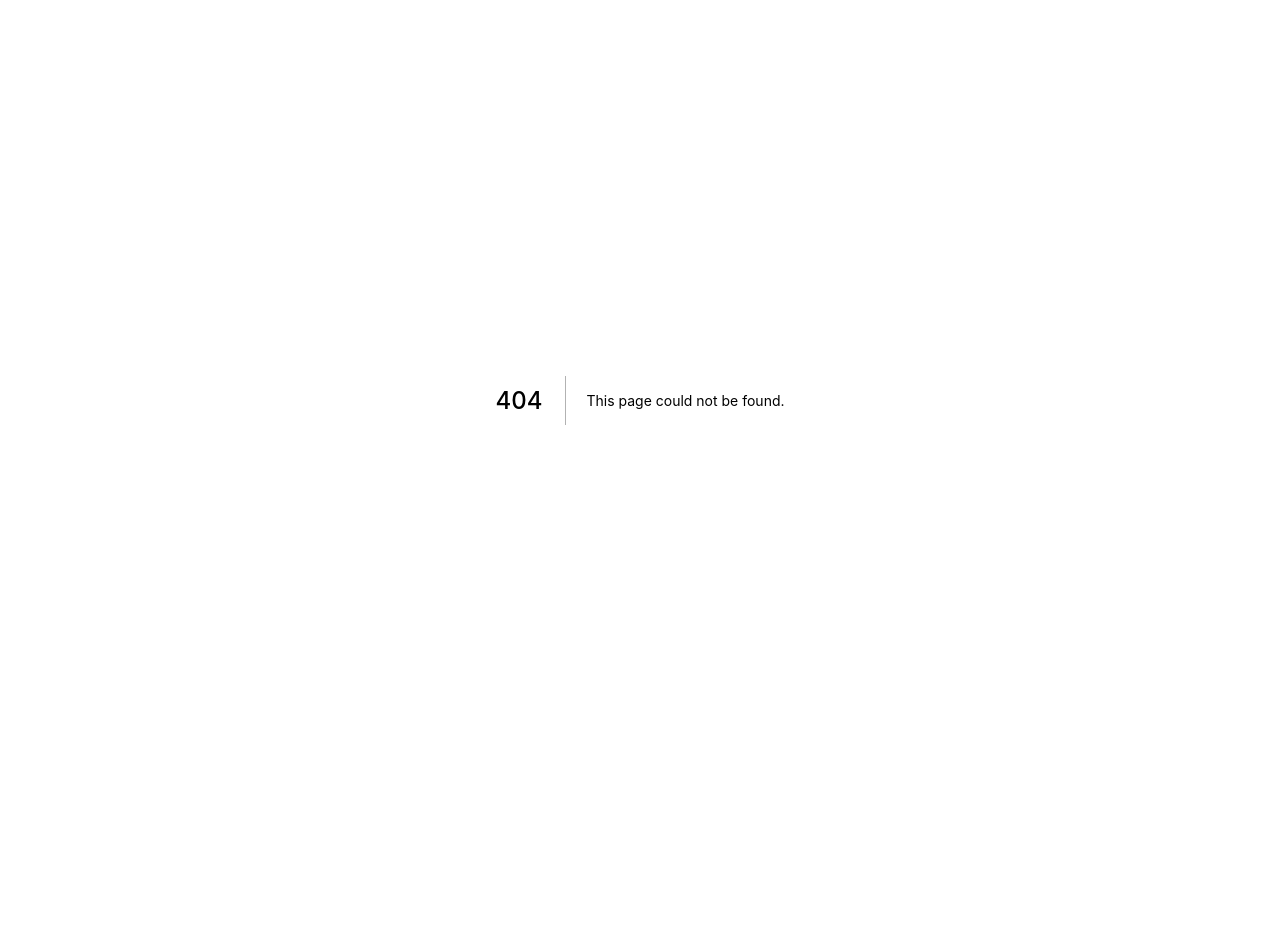
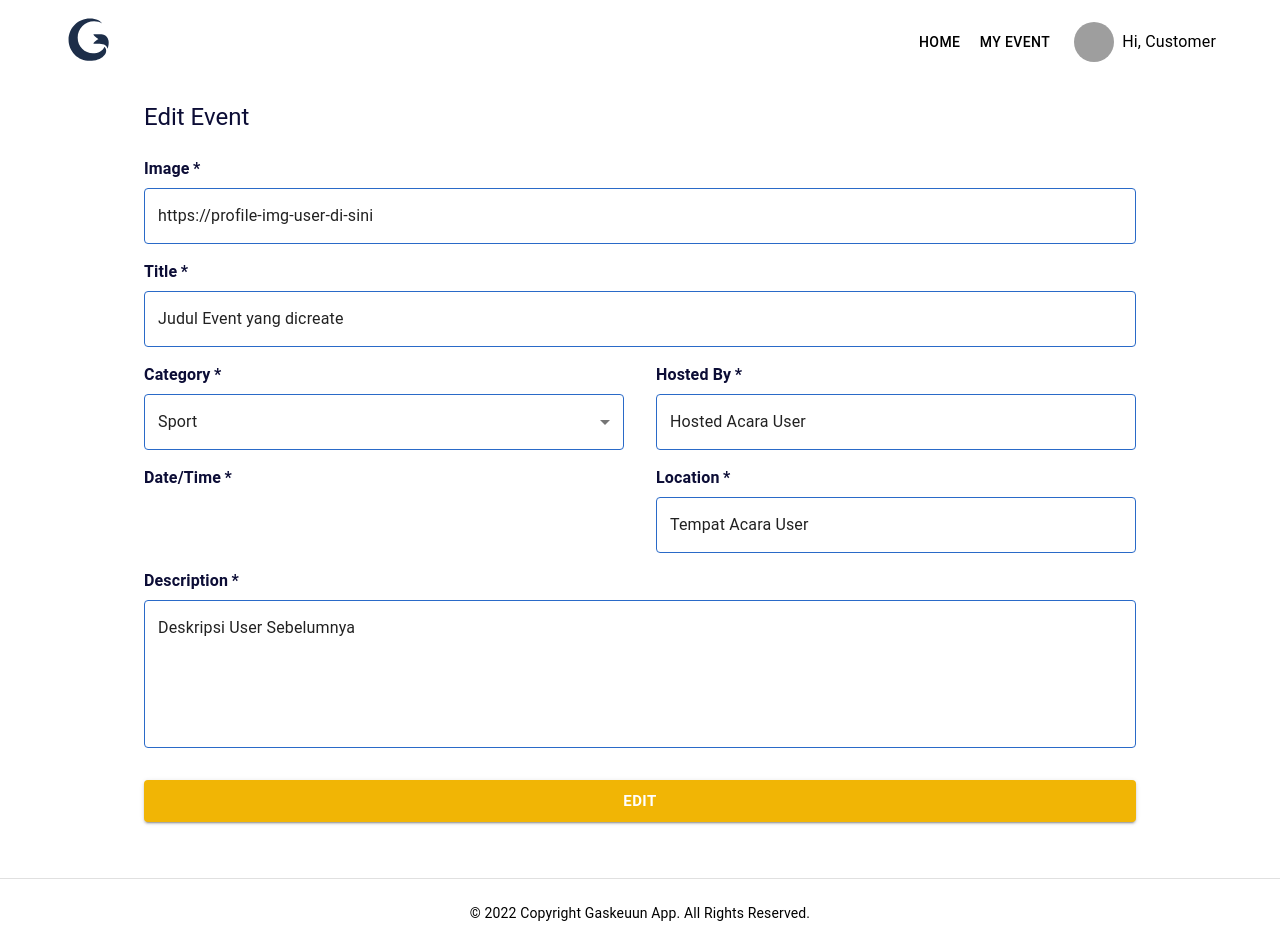
Before and after one commit to alta-sirclo-fe-chandra/Week8_Gaskeuun-App, a Next.js app: page /event/edit/1 in a window 1280 px wide. Before the commit this address had no page. Before the commit the page ends 800 px from the top, so only its background shows below. Built offline with nearby package versions, Linux system fonts and the light colour scheme; grey boxes are pictures that could not be loaded.

Commit message:
feat: create edit event page

```diff
--- /dev/null
+++ b/pages/event/edit/[id].tsx
@@ -0,0 +1,210 @@
+import { FormEvent, useState, ChangeEvent, useRef } from "react";
+import { DateTimePicker, LoadingButton, LocalizationProvider } from "@mui/lab";
+import AdapterDateFns from "@mui/lab/AdapterDateFns";
+import {
+  Box,
+  createTheme,
+  FormLabel,
+  Grid,
+  MenuItem,
+  Typography,
+  useMediaQuery,
+} from "@mui/material";
+
+import Layout from "../../../layouts/index";
+import { button, CustomTextField } from "../../../styles/formStyle";
+import { navy } from "../../../styles/colorStyle";
+import {
+  gridItemMargin,
+  innerContainer,
+  itemContainer,
+  label,
+  outerContainer,
+} from "../../../styles/createUpdateStyle";
+
+const theme = createTheme();
+
+const categories = [
+  "Sport",
+  "Game",
+  "Art",
+  "Technology",
+  "Music",
+  "Education",
+  "Others",
+];
+
+const Edit = () => {
+  const imageRef = useRef<HTMLInputElement>();
+  const titleRef = useRef<HTMLInputElement>();
+  const hostedByRef = useRef<HTMLInputElement>();
+  const locationRef = useRef<HTMLInputElement>();
+  const descriptionRef = useRef<HTMLInputElement>();
+
+  const [category, setCategory] = useState<string>("Sport");
+  const [dateTime, setDateTime] = useState<Date | null>(new Date());
+
+  const isMobile = useMediaQuery(theme.breakpoints.down("md"), {
+    defaultMatches: true,
+  });
+
+  const handleCategoryChange = (e: ChangeEvent<HTMLInputElement>) => {
+    setCategory(e.target.value);
+  };
+
+  const handleSubmit = (e: FormEvent<HTMLFormElement>) => {
+    e.preventDefault();
+  };
+
+  return (
+    <Layout>
+      <Box sx={outerContainer}>
+        <Box sx={innerContainer}>
+          <Typography variant="h5" color={navy.color} mb={3}>
+            Edit Event
+          </Typography>
+
+          <Box component="form" onSubmit={handleSubmit} pb={5}>
+            {/* untuk image */}
+            <Grid container>
+              <Grid item xs={12} sx={gridItemMargin}>
+                <Box sx={itemContainer}>
+                  <FormLabel sx={label} required={true}>
+                    Image
+                  </FormLabel>
+                  <CustomTextField
+                    id="image"
+                    name="image"
+                    defaultValue="https://profile-img-user-di-sini"
+                    inputRef={imageRef}
+                  />
+                </Box>
+              </Grid>
+            </Grid>
+
+            {/* untuk title */}
+            <Grid container>
+              <Grid item xs={12} sx={gridItemMargin}>
+                <Box sx={itemContainer}>
+                  <FormLabel sx={label} required={true}>
+                    Title
+                  </FormLabel>
+                  <CustomTextField
+                    id="title"
+                    name="title"
+                    defaultValue="Judul Event yang dicreate"
+                    inputRef={titleRef}
+                  />
+                </Box>
+              </Grid>
+            </Grid>
+
+            {/* utk category dan hostedby */}
+            <Grid container spacing={isMobile ? 0 : 4}>
+              <Grid item xs={12} md={6} sx={gridItemMargin}>
+                <Box sx={itemContainer}>
+                  <FormLabel sx={label} required={true}>
+                    Category
+                  </FormLabel>
+                  <CustomTextField
+                    id="outlined-select-currency"
+                    select
+                    value={category}
+                    onChange={handleCategoryChange}
+                  >
+                    {categories.map((category, idx) => (
+                      <MenuItem key={idx} value={category}>
+                        {category}
+                      </MenuItem>
+                    ))}
+                  </CustomTextField>
+                </Box>
+              </Grid>
+              <Grid item xs={12} md={6} sx={gridItemMargin}>
+                <Box sx={itemContainer}>
+                  <FormLabel sx={label} required={true}>
+                    Hosted By
+                  </FormLabel>
+                  <CustomTextField
+                    id="hostedBy"
+                    name="hostedBy"
+                    defaultValue="Hosted Acara User"
+                    inputRef={hostedByRef}
+                  />
+                </Box>
+              </Grid>
+            </Grid>
+
+            {/* untuk date/time dan location */}
+            <Grid container spacing={isMobile ? 0 : 4}>
+              <Grid item xs={12} md={6} sx={gridItemMargin}>
+                <Box sx={itemContainer}>
+                  <FormLabel sx={label} required={true}>
+                    Date/Time
+                  </FormLabel>
+                  <LocalizationProvider dateAdapter={AdapterDateFns}>
+                    <DateTimePicker
+                      renderInput={(props) => (
+                        <CustomTextField {...props} fullWidth />
+                      )}
+                      value={dateTime}
+                      onChange={(newDateTime) => {
+                        setDateTime(newDateTime);
+                      }}
+                    />
+                  </LocalizationProvider>
+                </Box>
+              </Grid>
+              <Grid item xs={12} md={6} sx={gridItemMargin}>
+                <Box sx={itemContainer}>
+                  <FormLabel sx={label} required={true}>
+                    Location
+                  </FormLabel>
+                  <CustomTextField
+                    id="location"
+                    name="location"
+                    defaultValue="Tempat Acara User"
+                    inputRef={locationRef}
+                  />
+                </Box>
+              </Grid>
+            </Grid>
+
+            {/* untuk description */}
+            <Grid container>
+              <Grid item xs={12} sx={gridItemMargin}>
+                <Box sx={itemContainer}>
+                  <FormLabel sx={label} required={true}>
+                    Description
+                  </FormLabel>
+                  <CustomTextField
+                    id="description"
+                    name="description"
+                    defaultValue="Deskripsi User Sebelumnya"
+                    multiline
+                    rows={5}
+                    inputRef={descriptionRef}
+                  />
+                </Box>
+              </Grid>
+            </Grid>
+
+            <LoadingButton
+              // loading={isLoading}
+              loadingIndicator="Loading..."
+              variant="contained"
+              type="submit"
+              size="large"
+              sx={button}
+              fullWidth
+            >
+              Edit
+            </LoadingButton>
+          </Box>
+        </Box>
+      </Box>
+    </Layout>
+  );
+};
+
+export default Edit;
```
